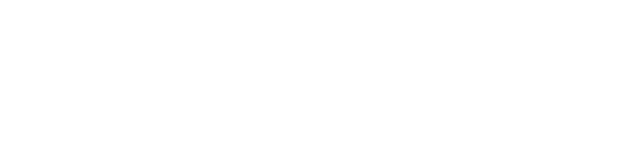
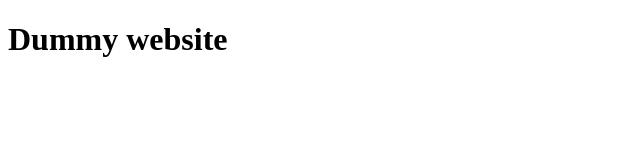
Before and after one commit to urbanclockwork/dummy-repository, a plain HTML site: page index.html in a window 1280 px wide. Shown: the whole page, without its empty margins (0-640 px from the left). Drawn offline with Linux system fonts and the light colour scheme.

Commit message:
add index.html

```diff
--- a/index.html
+++ b/index.html
@@ -3,6 +3,9 @@
     <head>
         <title>Dummy page</title>
     </head>
+    <body>
+        <h1>Dummy website</h1>
+    </body>
 
 
 
```
